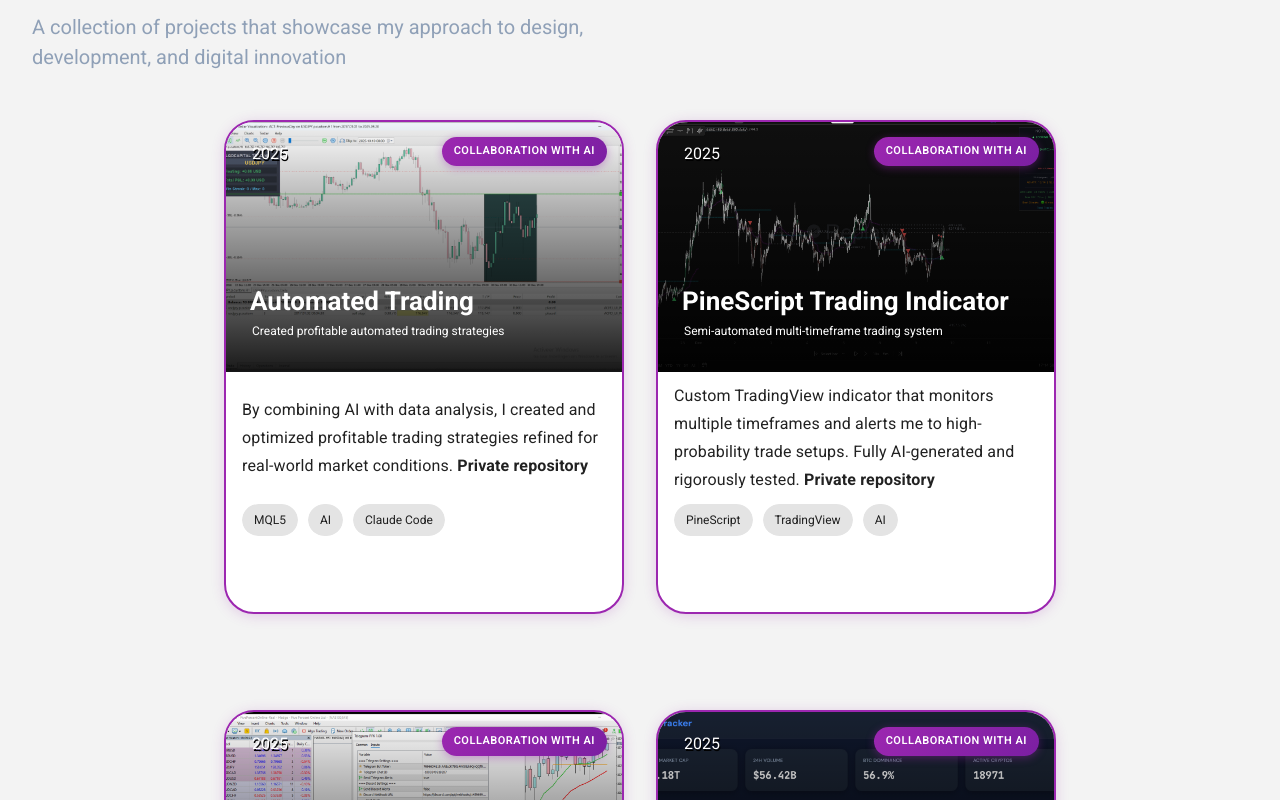
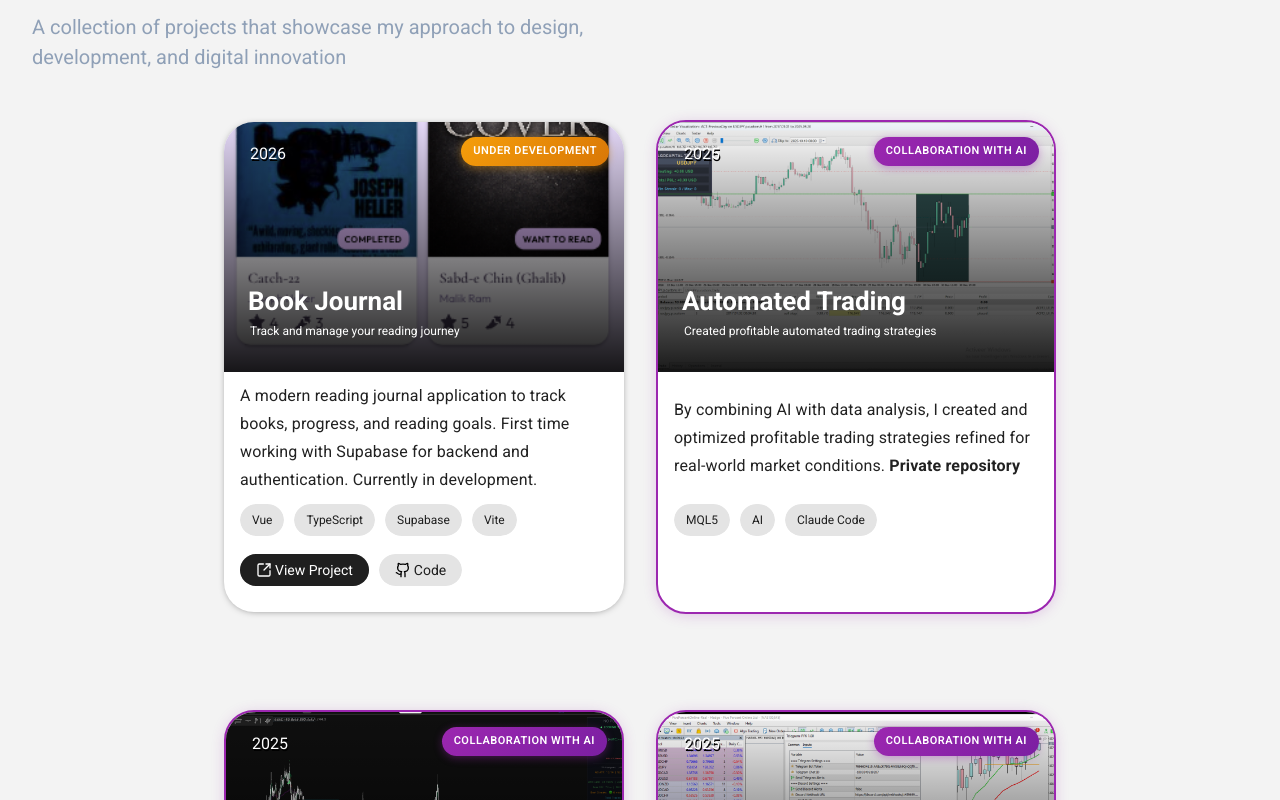
Before and after one commit to LetUndefined/MyPortfolio, a Vue app: page / in a window 1280 px wide. Shown: the part 1060-1860 px from the top of the page. Built offline with nearby package versions, Linux system fonts and the light colour scheme; no server answers; a web font is replaced by a local one.

Commit message:
added project

```diff
--- /dev/null
+++ b/src/components/BadgeComponent.vue
@@ -0,0 +1,37 @@
+<script setup lang="ts">
+defineProps<{
+  type?: 'ai' | 'dev'
+}>()
+</script>
+
+<template>
+  <div class="badge" :class="type ? `${type}-badge` : ''">
+    <slot></slot>
+  </div>
+</template>
+
+<style scoped>
+.badge {
+  position: absolute;
+  top: 15px;
+  right: 15px;
+  color: white;
+  padding: 6px 12px;
+  border-radius: 20px;
+  font-size: 11px;
+  font-weight: 600;
+  text-transform: uppercase;
+  letter-spacing: 0.5px;
+  z-index: 10;
+}
+
+.ai-badge {
+  background: linear-gradient(135deg, #9c27b0 0%, #7b1fa2 100%);
+  box-shadow: 0 2px 8px rgba(156, 39, 176, 0.4);
+}
+
+.dev-badge {
+  background: linear-gradient(135deg, #f59e0b 0%, #d97706 100%);
+  box-shadow: 0 2px 8px rgba(245, 158, 11, 0.4);
+}
+</style>
--- a/src/components/WorkComponent.vue
+++ b/src/components/WorkComponent.vue
@@ -1,6 +1,7 @@
 <script setup lang="ts">
 import github from '@/assets/icons/github.svg'
 import link from '@/assets/icons/square-arrow-out-up-right.svg'
+import BadgeComponent from './BadgeComponent.vue'
 
 const props = defineProps<{
   image: string
@@ -12,6 +13,7 @@ const props = defineProps<{
   projectLink: string
   githubLink: string
   isAIGenerated?: boolean
+  isInDevelopment?: boolean
 }>()
 
 const emit = defineEmits<{
@@ -25,7 +27,8 @@ const viewDetails = () => {
 
 <template>
   <v-card class="mx-4 my-12" max-width="6OO" :class="{ 'ai-generated': props.isAIGenerated }">
-    <div v-if="props.isAIGenerated" class="ai-badge">Collaboration with AI</div>
+    <BadgeComponent v-if="props.isInDevelopment" type="dev">Under Development</BadgeComponent>
+    <BadgeComponent v-if="props.isAIGenerated" type="ai">Collaboration with AI</BadgeComponent>
     <div @click="viewDetails" class="card-clickable">
       <v-img height="250" :src="props.image" cover gradient="to top, rgba(0,0,0, 0.9), transparent">
         <p class="year">{{ props.year }}</p>
@@ -89,22 +92,6 @@ const viewDetails = () => {
 
 .v-card.ai-generated:hover {
   box-shadow: 0px 4px 20px rgba(156, 39, 176, 0.5);
-}
-
-.ai-badge {
-  position: absolute;
-  top: 15px;
-  right: 15px;
-  background: linear-gradient(135deg, #9c27b0 0%, #7b1fa2 100%);
-  color: white;
-  padding: 6px 12px;
-  border-radius: 20px;
-  font-size: 11px;
-  font-weight: 600;
-  text-transform: uppercase;
-  letter-spacing: 0.5px;
-  z-index: 10;
-  box-shadow: 0 2px 8px rgba(156, 39, 176, 0.4);
 }
 
 .card-clickable {
--- a/src/composables/SelectedWork.ts
+++ b/src/composables/SelectedWork.ts
@@ -8,9 +8,35 @@ import cryptoTracker from '@/assets/images/cryptotracker.png'
 import trading from '@/assets/images/trading.png'
 import pinescript from '@/assets/images/pinescript.png'
 import signal from '@/assets/images/signal.png'
-import blue from '@/assets/images/blue.jpg'
+import bookJournal from '@/assets/images/book-journal.png'
 
 const workArray: Ref<Work[]> = ref([
+  {
+    image: bookJournal,
+    title: 'Book Journal',
+    subtitle: 'Track and manage your reading journey',
+    year: '2026',
+    language: ['Vue', 'TypeScript', 'Supabase', 'Vite'],
+    information: 'A modern reading journal application to track books, progress, and reading goals. First time working with Supabase for backend and authentication. Currently in development.',
+    projectLink: 'https://letundefined.github.io/book-journal/',
+    githubLink: 'https://github.com/LetUndefined/book-journal',
+    detailedDescription:
+      'An intuitive book journal application designed to help readers track their reading progress, manage their book collections, and set reading goals. Built with Vue 3 and TypeScript, this project marks my first experience with Supabase as a backend solution, implementing real-time database functionality and user authentication.',
+    features: [
+      'User authentication with Supabase Auth',
+      'Real-time database synchronization',
+      'Track currently reading books',
+      'Manage reading lists',
+      'Set and monitor reading goals',
+      'Book progress tracking',
+      'Modern, clean UI design',
+      'Cloud-based data persistence',
+    ],
+    challenges:
+      'Learning Supabase for the first time presented interesting challenges around authentication flow, real-time subscriptions, and database schema design. Building an intuitive interface for managing book data while ensuring smooth state management and data persistence. Integrating backend services seamlessly with the frontend experience.',
+    technologies: ['Vue 3', 'TypeScript', 'Vite', 'Supabase', 'PostgreSQL', 'Real-time Database', 'Authentication'],
+    isInDevelopment: true,
+  },
   {
     image: trading,
     title: 'Automated Trading',
@@ -134,7 +160,8 @@ const workArray: Ref<Work[]> = ref([
     challenges:
       'Working with external APIs and managing asynchronous data was a key learning experience. Designing a mobile-only interface required careful consideration of touch interactions, screen sizes, and performance optimization. Handling API responses, implementing efficient data fetching strategies, and creating a smooth user experience while data loads required careful planning and implementation.',
     technologies: ['Vue 3', 'JavaScript', 'CSS', 'TypeScript', 'PokeAPI', 'Vite', 'Mobile-First Design'],
-  },{
+  },
+  {
     image: simon,
     title: 'SimonSays',
     subtitle: 'A game of SimonSays',
@@ -201,18 +228,7 @@ const workArray: Ref<Work[]> = ref([
     challenges:
       'Learning CSS layout techniques and making the site responsive across different devices was a significant challenge. Understanding SCSS and organizing styles efficiently required a lot of research and iteration.',
     technologies: ['JavaScript', 'HTML5', 'SCSS', 'Responsive Design'],
-  },
-
-  {
-    image: blue,
-    title: 'Coming soon',
-    subtitle: 'More projects coming soon',
-    year: '2026',
-    language: ['Vue', 'HTML', 'CSS', 'Typescript'],
-    information: 'More projects are underway!',
-    projectLink: 'https://github.com/LetUndefined',
-    githubLink: 'https://github.com/LetUndefined',
-  },
+  }
 ])
 
 export { workArray }
--- a/src/models/Interface.ts
+++ b/src/models/Interface.ts
@@ -20,6 +20,7 @@ export interface Work {
   challenges?: string
   technologies?: string[]
   isAIGenerated?: boolean
+  isInDevelopment?: boolean
 }
 
 export interface Skills {
--- a/src/views/HomeView.vue
+++ b/src/views/HomeView.vue
@@ -72,6 +72,7 @@ onUnmounted(() => {
           :project-link="work.projectLink"
           :github-link="work.githubLink"
           :is-a-i-generated="work.isAIGenerated"
+          :is-in-development="work.isInDevelopment"
           @view-details="openProjectDetail(work)"
         />
       </div>
```
Also changed, not shown: src/assets/images/book-journal.png (added).
